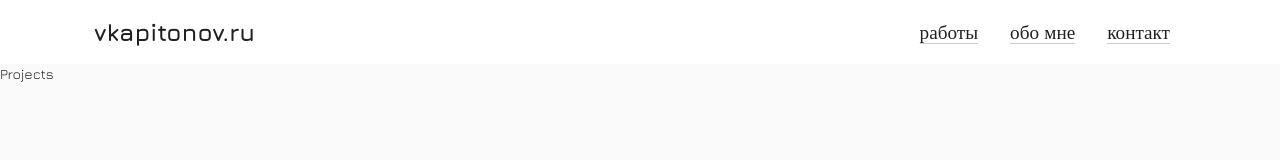
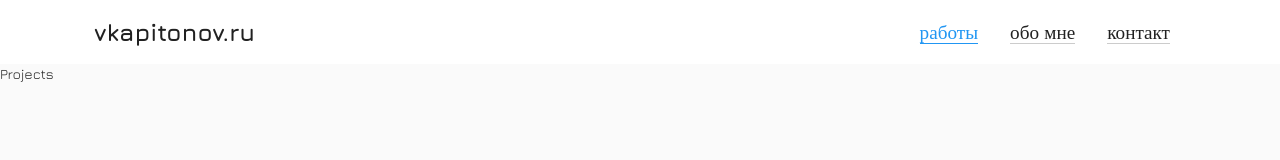
Before and after one commit to unicorn-84/pws-app, a React (Create React App) app: page / in a window 1280 px wide. Shown: the top 160 px of the page. Built offline with nearby package versions, Linux system fonts and the light colour scheme.

Commit message:
active attr for menu links

```diff
--- a/src/components/header/header.component.jsx
+++ b/src/components/header/header.component.jsx
@@ -1,24 +1,27 @@
 import React from 'react';
-import { Link } from 'react-router-dom';
+import { withRouter, Link } from 'react-router-dom';
 
 import {
   HeaderContainer,
   Toolbar,
   BrandTitle,
   MainMenu,
+  MenuLink,
 } from './header.styles';
 
-export default () => (
+const Header = ({ location: { pathname } }) => (
   <HeaderContainer>
     <Toolbar>
       <BrandTitle>
         <Link to="/">vkapitonov.ru</Link>
       </BrandTitle>
       <MainMenu>
-        <Link to="/">работы</Link>
-        <Link to="/about">обо мне</Link>
-        <Link to="/contact">контакт</Link>
+        <MenuLink active={pathname === '/' ? 'active' : null} to="/">работы</MenuLink>
+        <MenuLink active={pathname === '/about' ? 'active' : null} to="/about">обо мне</MenuLink>
+        <MenuLink active={pathname === '/contact' ? 'active' : null} to="/contact">контакт</MenuLink>
       </MainMenu>
     </Toolbar>
   </HeaderContainer>
 );
+
+export default withRouter(Header);
--- a/src/components/header/header.styles.js
+++ b/src/components/header/header.styles.js
@@ -1,4 +1,5 @@
 import styled from 'styled-components';
+import { Link } from 'react-router-dom';
 
 import theme from '../../theme';
 
@@ -38,15 +39,17 @@ export const BrandTitle = styled.div`
   }
 `;
 
-export const MainMenu = styled.nav`
-  > a {
+export const MainMenu = styled.nav``;
+
+export const MenuLink = styled(Link)`
   margin-left: ${theme.spacing(2)}px;
   margin-right: ${theme.spacing(2)}px;
   text-decoration: none;
-    color: inherit;
+  color: ${({ active }) => (active ? theme.palette.primary.main : 'inherit')};
   font-size: 1.2rem;
   font-weight: 500;
-    border-bottom: 1px solid rgba(0, 0, 0, 0.2);
+  border-bottom: 1px solid;
+  border-color: ${({ active }) => (active ? theme.palette.primary.main : 'rgba(0, 0, 0, 0.2)')};
   transition: all 0.2s ease;
   white-space: nowrap;
   text-overflow: ellipsis;
@@ -55,7 +58,6 @@ export const MainMenu = styled.nav`
     color: ${theme.palette.primary.main};
     border-color: ${theme.palette.primary.main};
   }
-  }
 `;
 
 export const MoreMenu = styled.div``;
```
Also changed, not shown: .eslintrc.json, 1 other file (tests, documents, lock files or other folders). Lines whose indentation alone changed are shown as unchanged.
